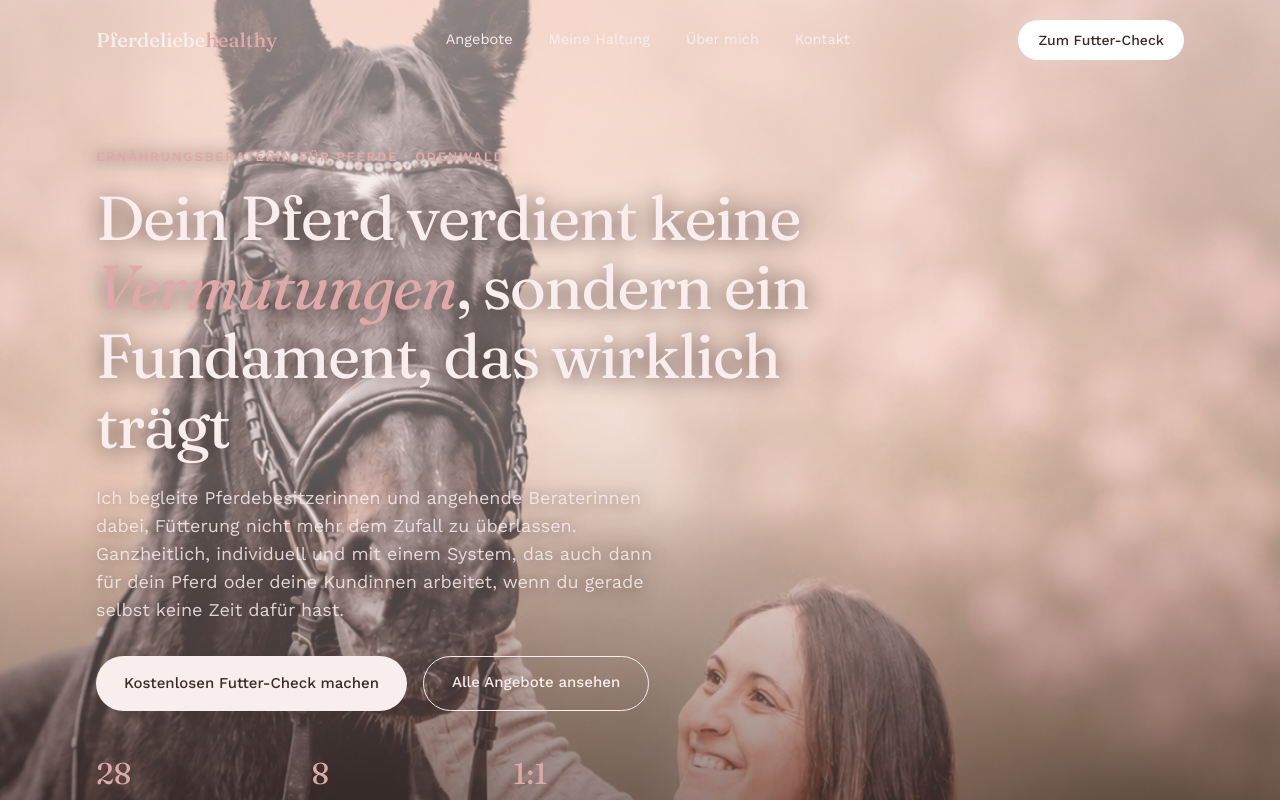
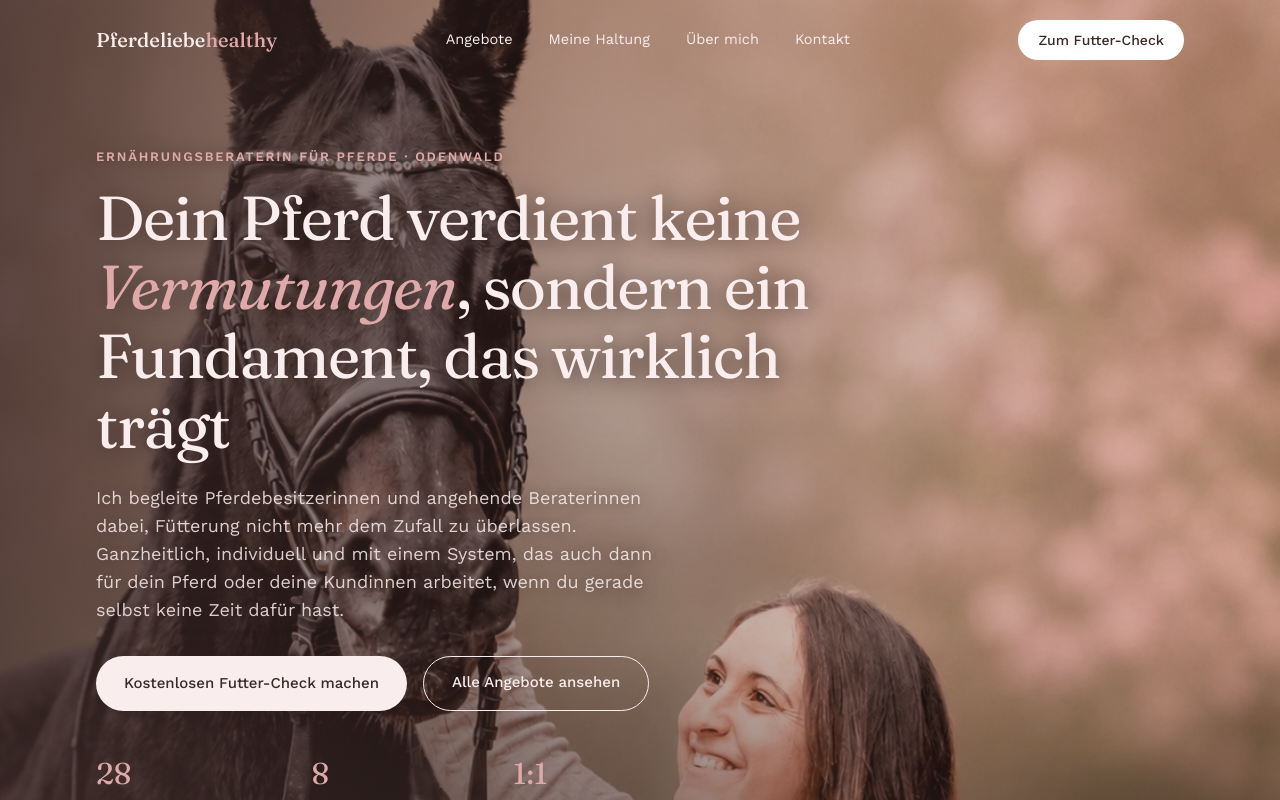
Before and after one commit to yasi2202/pferdeliebehealthy-homepage, a Next.js app: page / in a window 1280 px wide. Shown: the top 800 px of the page. Built offline with nearby package versions, Linux system fonts and the light colour scheme.

Commit message:
Update Hero.tsx

```diff
--- a/components/Hero.tsx
+++ b/components/Hero.tsx
@@ -12,7 +12,8 @@ export default function Hero() {
         sizes="100vw"
         className="object-cover object-[68%_22%]"
       />
-      <div className="absolute inset-0 bg-gradient-to-b from-cream/55 via-cream/35 via-55% to-ink/70" />
+      <div className="absolute inset-0 bg-gradient-to-r from-ink/80 via-ink/40 via-45% to-transparent" />
+      <div className="absolute inset-0 bg-gradient-to-t from-ink/50 via-transparent via-30% to-transparent" />
 
       <div className="relative z-10 w-full max-w-6xl mx-auto px-6 sm:px-8 pt-36 pb-20 sm:pb-24">
         <span className="inline-block text-[13px] tracking-[0.14em] uppercase text-rose font-semibold mb-4 drop-shadow-[0_1px_8px_rgba(59,42,40,0.9)]">
```
